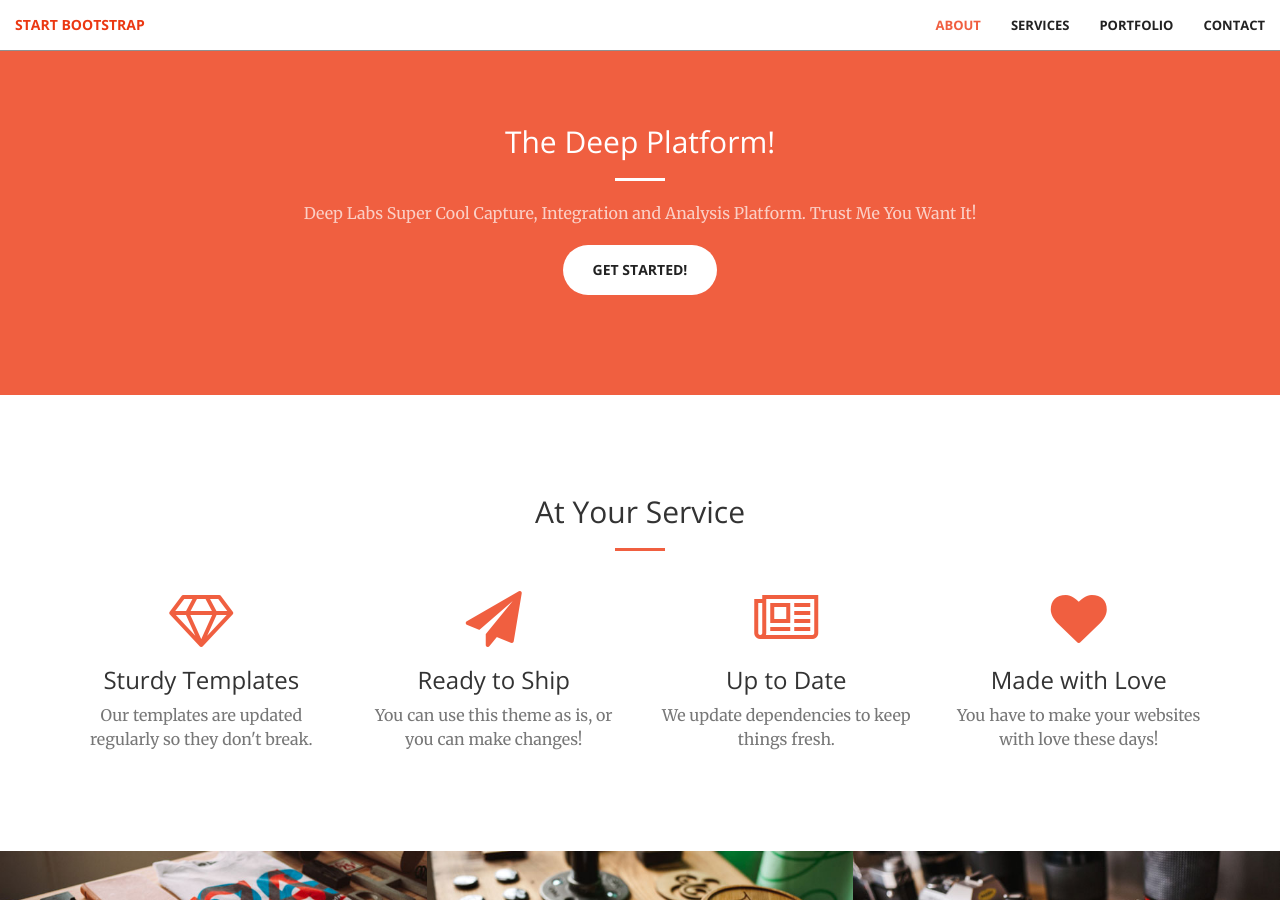
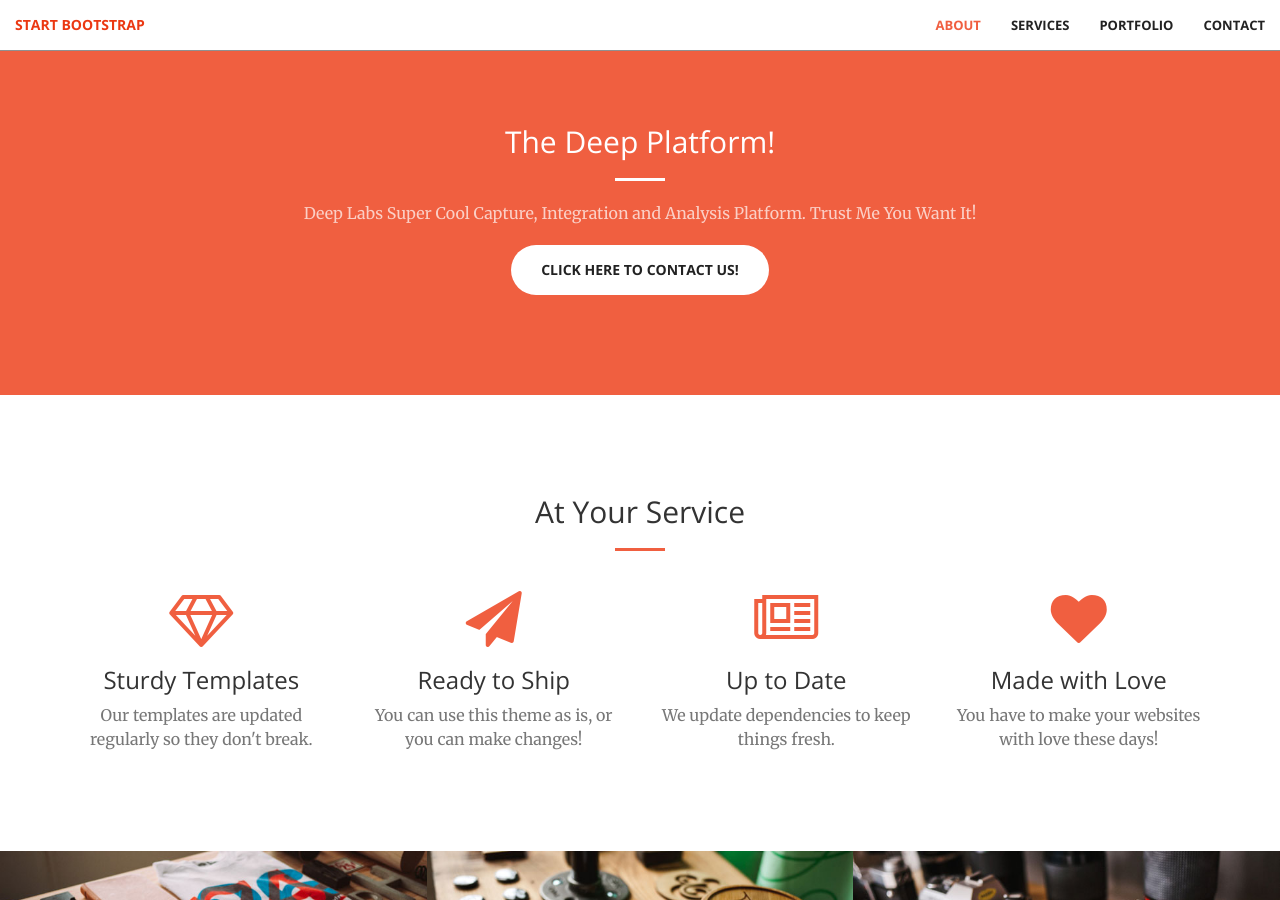
Before and after one commit to CzechJiri/test, a Jekyll site: the page built from index.html, in a window 1280 px wide and 900 px high, scrolled down 875 px. Built offline with Jekyll 4.4.1, drawn with Linux system fonts in a browser that asks for light colours.

Commit message:
Update call-to-action.html

```diff
--- a/_includes/call-to-action.html
+++ b/_includes/call-to-action.html
@@ -5,7 +5,7 @@
                 <h2 class="section-heading">The Deep Platform!</h2>
                 <hr class="light">
                 <p class="text-faded">Deep Labs Super Cool Capture, Integration and Analysis Platform. Trust Me You Want It!</p>
-                <a href="#" class="btn btn-default btn-xl">Get Started!</a>
+                <a href="#" class="btn btn-default btn-xl">Click Here to Contact Us!</a>
             </div>
         </div>
     </div>
```
